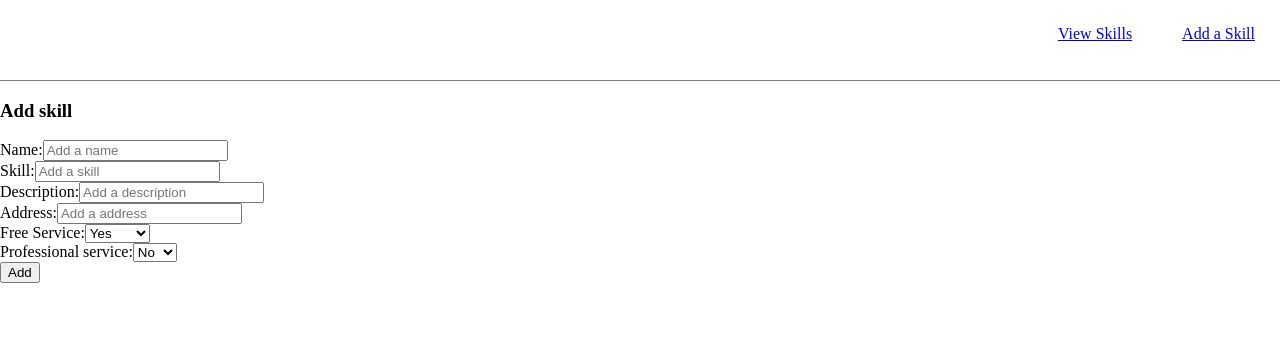
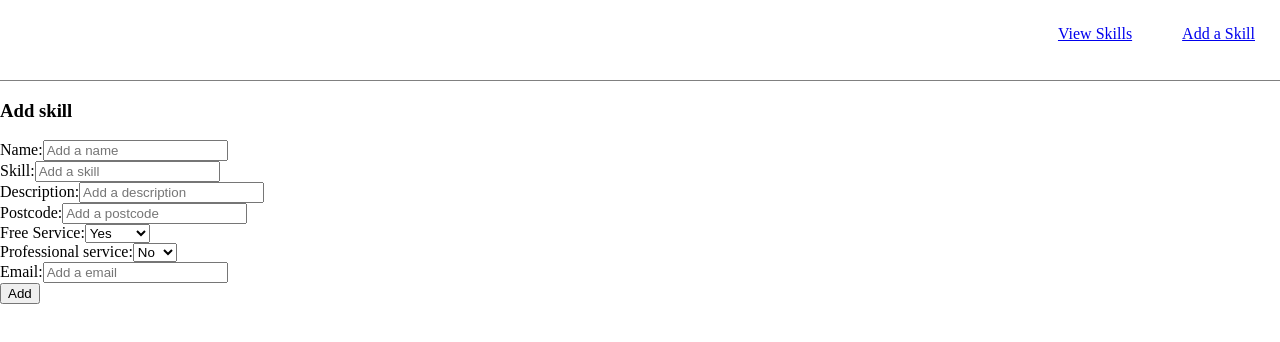
Before and after one commit to aveiszhab/find-skill, a React (Create React App) app: page /add-skills in a window 1280 px wide. Shown: the top 342 px of the page. Built offline with nearby package versions, Linux system fonts and the light colour scheme.

Commit message:
API link added

```diff
--- a/src/components/AddSkills.js
+++ b/src/components/AddSkills.js
@@ -8,7 +8,7 @@ const Skills = () => {
       name: "",
       skill: "",
       description: "",
-      address: "",
+      postcode: "",
       free: true,
       professional: false,
       email: "",
@@ -83,16 +83,16 @@ const Skills = () => {
             </label>
           </div>
 
-          <div className="add-address">
-            <label className="label" htmlFor="address">
-              Address:
+          <div className="add-postcode">
+            <label className="label" htmlFor="postcode">
+              Postcode:
               <input
                 className="input"
                 type="text"
-                placeholder="Add a address"
-                id="address"
-                name="address"
-                value={fields.address}
+                placeholder="Add a postcode"
+                id="postcode"
+                name="postcode"
+                value={fields.postcode}
                 onChange={handleFieldChange}
               />
             </label>
@@ -130,6 +130,21 @@ const Skills = () => {
             </label>
           </div>
 
+          <div className="add-email">
+            <label className="label" htmlFor="email">
+              Email:
+              <input
+                className="input"
+                type="text"
+                placeholder="Add a email"
+                id="email"
+                name="email"
+                value={fields.email}
+                onChange={handleFieldChange}
+              />
+            </label>
+          </div>
+
           <button className="add-button" type="submit">
             Add
           </button>
--- a/src/requests/requests.js
+++ b/src/requests/requests.js
@@ -1,6 +1,6 @@
 import axios from "axios";
 
-const url = "http://localhost:4000";
+const url = "https://find-skill-api.herokuapp.com";
 
 const postSkill = (data, setAlert) => {
   return axios({
```
